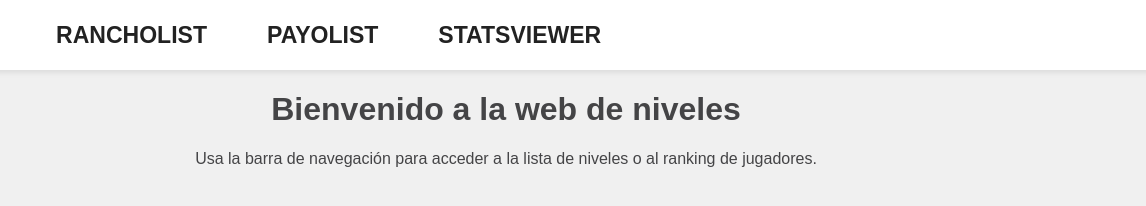
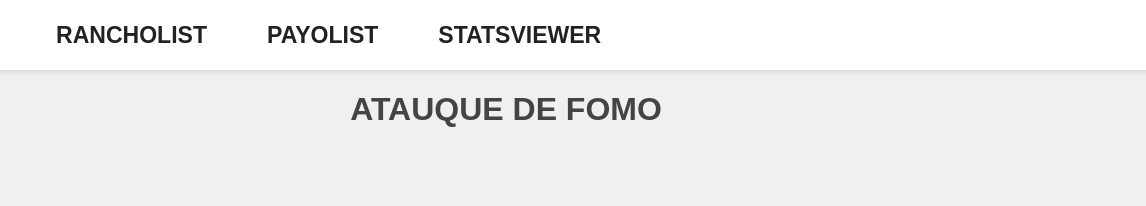
Before and after one commit to Albertorubiogarcia/rancholist, a plain HTML site: page index.html in a window 1280 px wide. Shown: the full height of the page, 134-1280 px from the left. Drawn offline with Linux system fonts and the light colour scheme.

Commit message:
Update index.html

```diff
--- a/index.html
+++ b/index.html
@@ -26,8 +26,7 @@
 
 
   <div class="inicio-container">
-    <h1>Bienvenido a la web de niveles</h1>
-    <p>Usa la barra de navegación para acceder a la lista de niveles o al ranking de jugadores.</p>
+    <h1>ATAUQUE DE FOMO</h1>
   </div>
 </body>
 </html>
```
